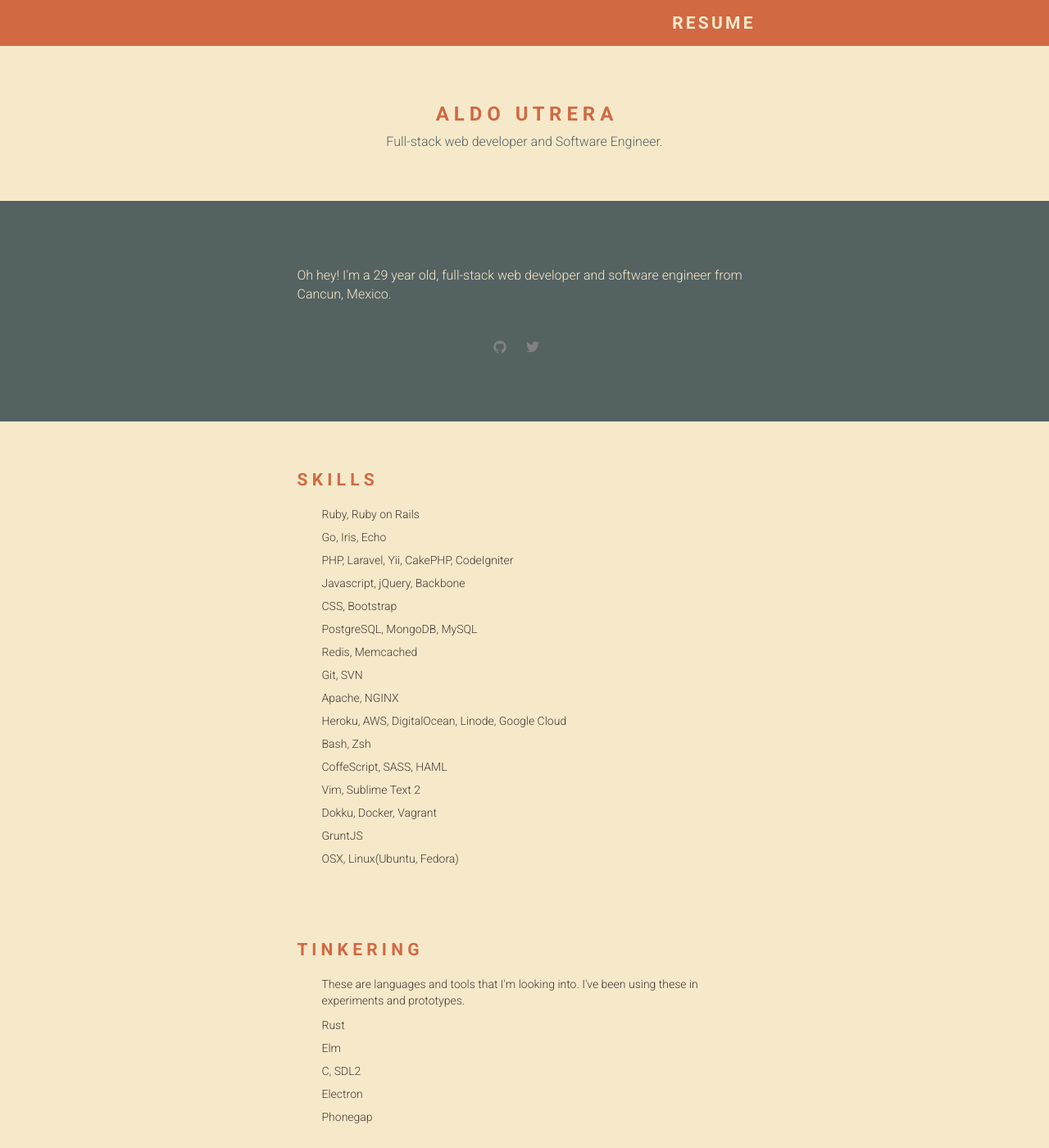
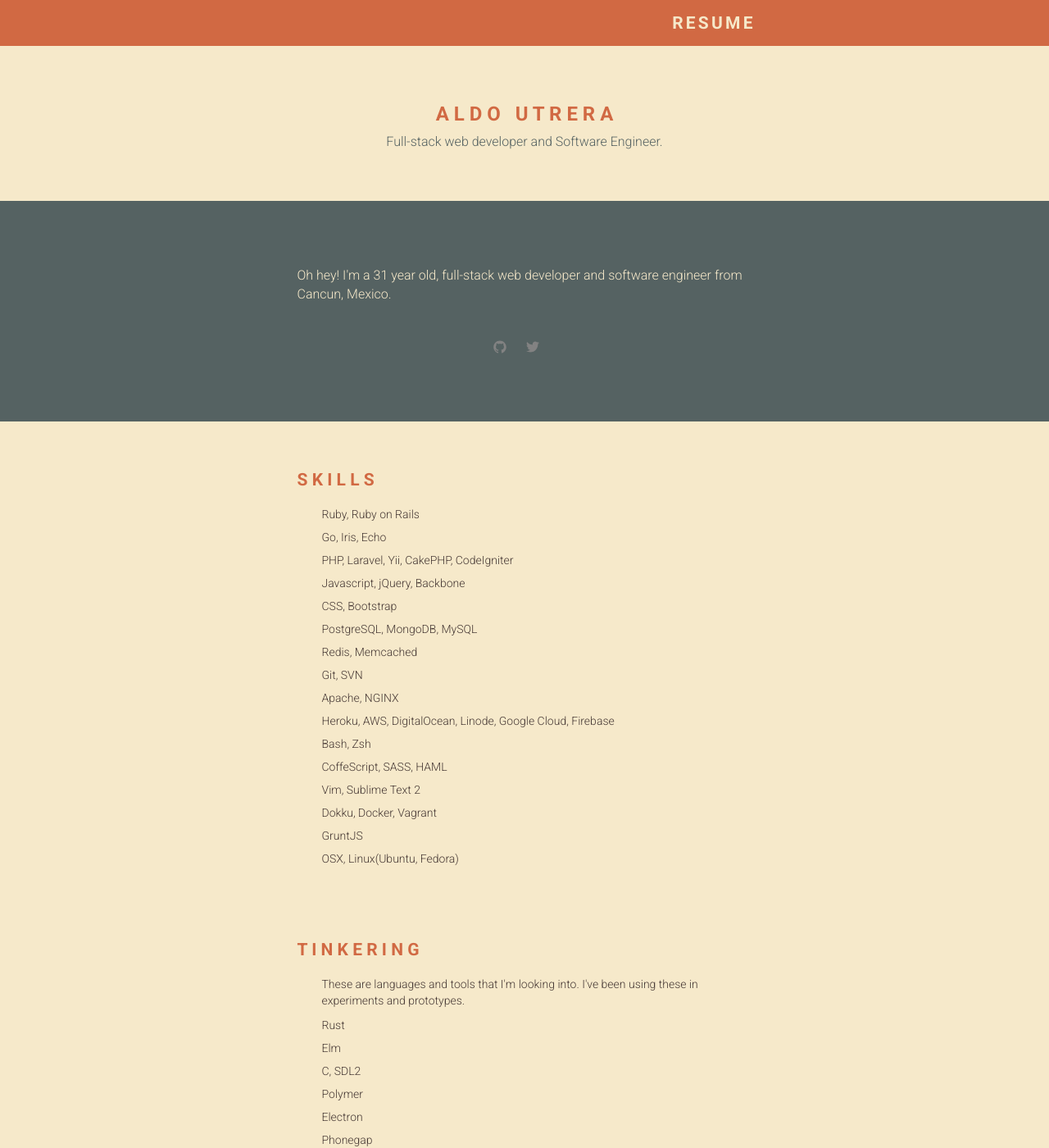
Before and after one commit to aldoutrera/aldoutrera.github.io, a Jekyll site: the page built from index.html, in a window 1280 px wide and 1400 px high. Shown: the whole window at 82% size. Built offline with Jekyll 4.4.1, drawn with Linux system fonts in a browser that asks for light colours.

Commit message:
Updating skills, tinkering and age :/

```diff
--- a/_includes/section_header.html
+++ b/_includes/section_header.html
@@ -4,7 +4,7 @@
       <div class = "row">
         <div class = "col-md-6 col-md-offset-3">
           <p>
-            Oh hey! I'm a 29 year old, full-stack web developer and software engineer from Cancun, Mexico.
+            Oh hey! I'm a 31 year old, full-stack web developer and software engineer from Cancun, Mexico.
           </p>
         </div>
       </div>
--- a/index.html
+++ b/index.html
@@ -17,7 +17,7 @@ layout: default
         <li>Redis, Memcached</li>
         <li>Git, SVN</li>
         <li>Apache, NGINX</li>
-        <li>Heroku, AWS, DigitalOcean, Linode, Google Cloud</li>
+        <li>Heroku, AWS, DigitalOcean, Linode, Google Cloud, Firebase</li>
         <li>Bash, Zsh</li>
         <li>CoffeScript, SASS, HAML</li>
         <li>Vim, Sublime Text 2</li>
@@ -37,6 +37,7 @@ layout: default
         <li>Rust</li>
         <li>Elm</li>
         <li>C, SDL2</li>
+        <li>Polymer</li>
         <li>Electron</li>
         <li>Phonegap</li>
       </ul>
```
